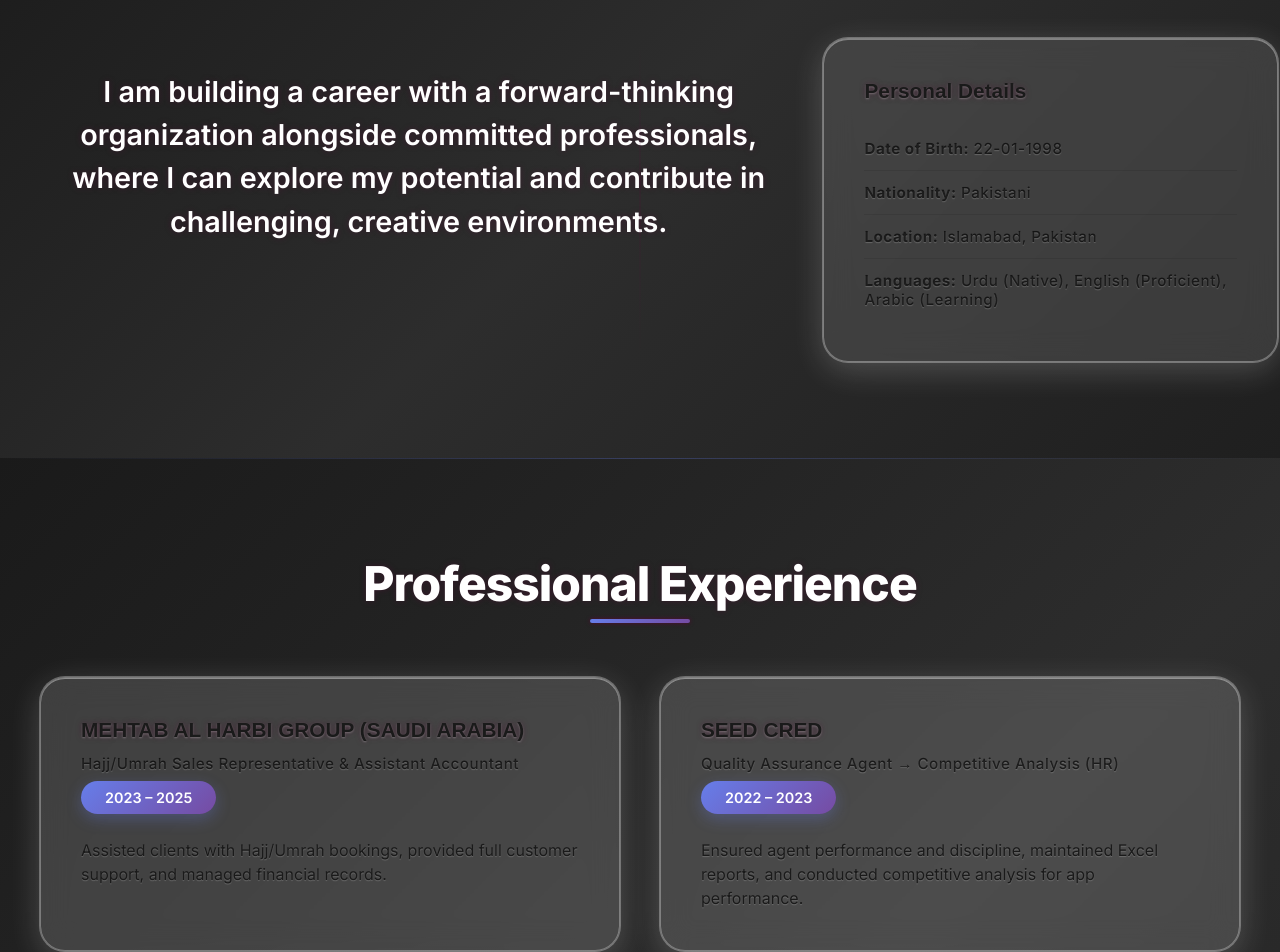
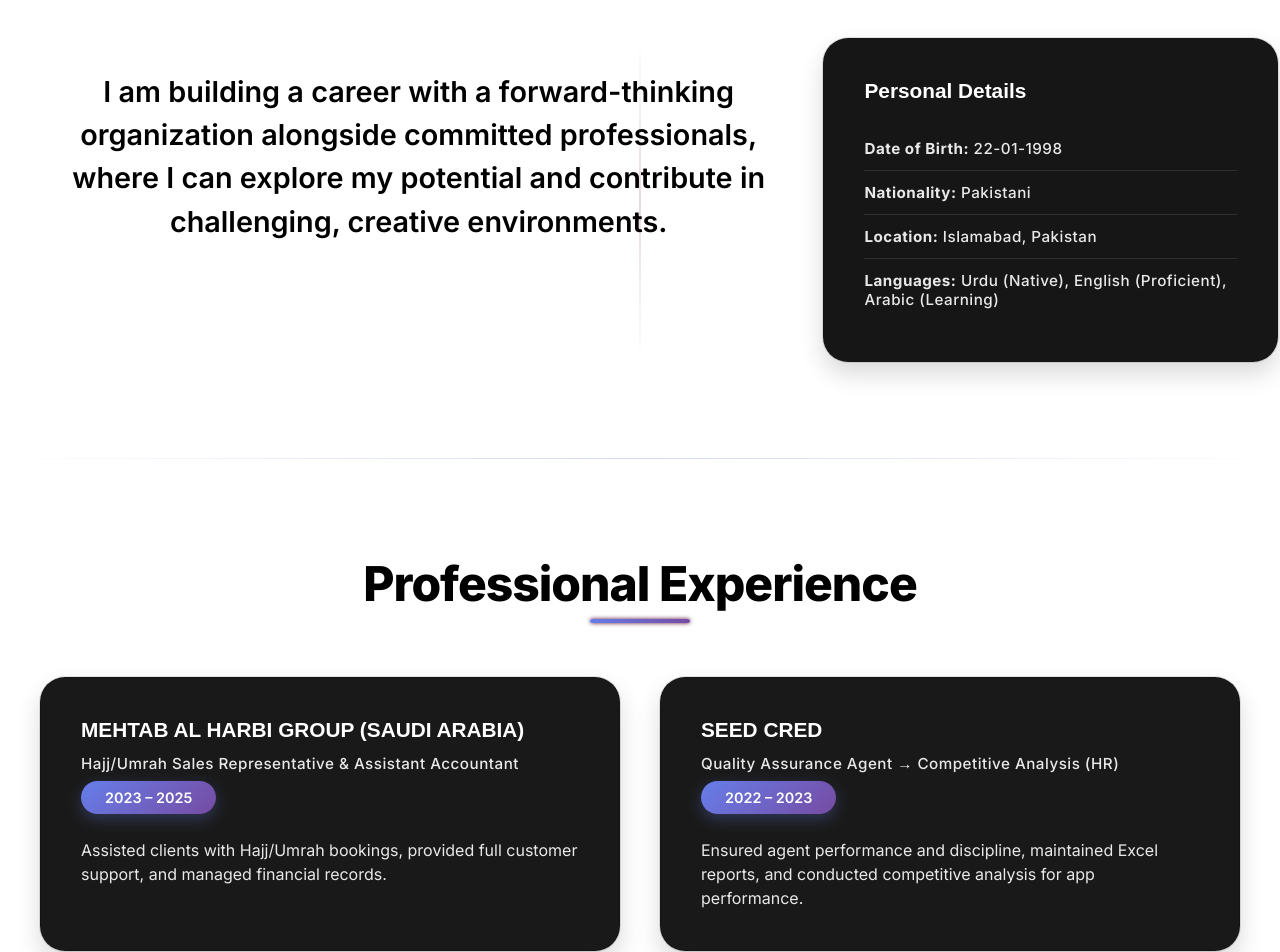
Before and after one commit to mrumair266-hash/my-portfolio, a Next.js app: page / in a window 1280 px wide. Shown: the part 1100-2052 px from the top of the page. Built offline with nearby package versions, Linux system fonts and the light colour scheme.

Commit message:
Refactor CSS styles for improved readability and consistency. Changed background colors to solid shades, removed text shadows, and adjusted hover effects for various components including containers, cards, and headings.

```diff
--- a/src/app/page.module.css
+++ b/src/app/page.module.css
@@ -2,7 +2,7 @@
 
 .container {
   min-height: 100vh;
-  background: linear-gradient(135deg, #4F46E5 0%, #F59E0B 25%, #EF4444 50%, #3B82F6 75%, #10B981 100%);
+  background: #ffffff;
   color: #333;
   font-family: 'Inter', sans-serif;
   overflow-x: hidden;
@@ -163,7 +163,7 @@
   font-weight: 900;
   margin: 0 0 1rem 0;
   color: #000;
-  text-shadow: 0 0 30px rgba(255, 255, 255, 0.5);
+  text-shadow: none;
   letter-spacing: -2px;
   animation: glowPulse 2.5s ease-in-out 1s;
 }
@@ -214,12 +214,10 @@
 }
 
 .tagline span {
-  color: #fff;
+  color: #000;
   font-size: 1.4rem;
   font-weight: 600;
-  text-shadow:
-    2px 2px 8px rgba(0, 0, 0, 0.5),
-    -2px -2px 8px rgba(85, 10, 53, 0.4);
+  text-shadow: none;
 }
 
 .tagline strong {
@@ -370,8 +368,7 @@
 /* Sections */
 .section {
   padding: 6rem 2rem;
-  background: linear-gradient(135deg, #1a1a1a 0%, #2d2d2d 50%, #1f1f1f 100%);
-  backdrop-filter: blur(20px);
+  background: #ffffff;
   position: relative;
 }
 
@@ -394,8 +391,8 @@
   font-size: 3rem;
   text-align: center;
   margin-bottom: 4rem;
-  color: white;
-  text-shadow: 0 0 6px var(--glow-base);
+  color: #000;
+  text-shadow: none;
   transition: text-shadow var(--transition-duration) ease;
   font-weight: 800;
   letter-spacing: -1px;
@@ -446,25 +443,24 @@
 .aboutText p {
   font-size: clamp(1.2rem, 2.5vw, 1.8rem);
   line-height: 1.5;
-  color: #ffffff;
+  color: #000;
   margin: 0;
   text-align: center;
   font-weight: 600;
   max-width: 65ch;
-  text-shadow: 0 0 6px var(--glow-base);
+  text-shadow: none;
 }
 
 .infoCard {
-  background: rgba(255, 255, 255, 0.15);
+  background: rgba(0, 0, 0, 0.9);
   padding: 2.5rem;
   border-radius: 25px;
   box-shadow:
-    0 8px 32px rgba(255, 255, 255, 0.2),
-    0 0 0 1px rgba(255, 255, 255, 0.3),
-    inset 0 1px 0 rgba(255, 255, 255, 0.4);
+    0 12px 24px rgba(0, 0, 0, 0.15),
+    0 0 0 1px rgba(0, 0, 0, 0.1);
   backdrop-filter: blur(15px);
-  border: 1px solid rgba(255, 255, 255, 0.3);
-  transition: all 0.3s ease-in-out;
+  border: 1px solid rgba(0, 0, 0, 0.2);
+  transition: all 0.25s ease-in-out;
   animation: fadeInBlur 0.7s ease-out;
   position: relative;
   width: 120%;
@@ -485,22 +481,23 @@
 
 .infoCard:hover,
 .infoCard:focus {
-  background: rgba(0, 0, 0, 0.3);
+  background: rgba(0, 0, 0, 0.95);
   backdrop-filter: blur(20px);
-  transform: translateY(-5px);
+  transform: translateY(-5px) scale(1.02);
   box-shadow:
     0 15px 40px rgba(0, 0, 0, 0.2),
     0 0 0 1px rgba(255, 255, 255, 0.3),
-    inset 0 1px 0 rgba(255, 255, 255, 0.1);
+    inset 0 1px 0 rgba(255, 255, 255, 0.1),
+    0 0 20px rgba(85, 10, 53, 0.25);
 }
 
 .infoCard h3 {
   margin: 0 0 1.5rem 0;
-  color: #1A1A1A;
+  color: #FFFFFF;
   font-family: 'Poppins', sans-serif;
   font-size: 1.3rem;
   font-weight: 700;
-  text-shadow: 0 0 6px var(--glow-base), 0 1px 2px rgba(255, 255, 255, 0.3);
+  text-shadow: none;
   transition: all 0.3s ease-in-out;
 }
 
@@ -517,19 +514,19 @@
 
 .infoCard li {
   padding: 0.75rem 0;
-  border-bottom: 1px solid rgba(0, 0, 0, 0.1);
-  color: rgba(0, 0, 0, 0.7);
+  border-bottom: 1px solid rgba(255, 255, 255, 0.1);
+  color: rgba(255, 255, 255, 0.9);
   font-family: 'Inter', sans-serif;
   font-size: 0.95rem;
   font-weight: 500;
   letter-spacing: 0.5px;
-  text-shadow: 0 1px 1px rgba(255, 255, 255, 0.2);
+  text-shadow: none;
   transition: all 0.3s ease-in-out;
 }
 
 .infoCard:hover li,
 .infoCard:focus li {
-  color: rgba(255, 255, 255, 0.85);
+  color: rgba(255, 255, 255, 0.95);
   border-bottom-color: rgba(255, 255, 255, 0.2);
 }
 
@@ -561,16 +558,15 @@
 }
 
 .experienceCard {
-  background: rgba(255, 255, 255, 0.15);
+  background: rgba(0, 0, 0, 0.9);
   padding: 2.5rem;
   border-radius: 25px;
   box-shadow:
-    0 8px 32px rgba(255, 255, 255, 0.2),
-    0 0 0 1px rgba(255, 255, 255, 0.3),
-    inset 0 1px 0 rgba(255, 255, 255, 0.4);
+    0 12px 24px rgba(0, 0, 0, 0.15),
+    0 0 0 1px rgba(0, 0, 0, 0.1);
   backdrop-filter: blur(15px);
-  border: 1px solid rgba(255, 255, 255, 0.3);
-  transition: all 0.3s ease-in-out;
+  border: 1px solid rgba(0, 0, 0, 0.2);
+  transition: all 0.25s ease-in-out;
   position: relative;
   overflow: hidden;
   animation: fadeInLift 0.7s ease-out;
@@ -602,13 +598,14 @@
 
 .experienceCard:hover,
 .experienceCard:focus {
-  background: rgba(0, 0, 0, 0.3);
+  background: rgba(0, 0, 0, 0.95);
   backdrop-filter: blur(20px);
-  transform: translateY(-5px);
+  transform: translateY(-5px) scale(1.02);
   box-shadow:
     0 15px 40px rgba(0, 0, 0, 0.2),
     0 0 0 1px rgba(255, 255, 255, 0.3),
-    inset 0 1px 0 rgba(255, 255, 255, 0.1);
+    inset 0 1px 0 rgba(255, 255, 255, 0.1),
+    0 0 20px rgba(85, 10, 53, 0.25);
 }
 
 .experienceHeader {
@@ -617,11 +614,11 @@
 
 .experienceHeader h3 {
   margin: 0 0 0.75rem 0;
-  color: #1A1A1A;
+  color: #FFFFFF;
   font-family: 'Poppins', sans-serif;
   font-size: 1.3rem;
   font-weight: 700;
-  text-shadow: 0 0 6px var(--glow-base), 0 1px 2px rgba(255, 255, 255, 0.3);
+  text-shadow: none;
   transition: all 0.3s ease-in-out;
 }
 
@@ -636,15 +633,15 @@
   font-size: 0.95rem;
   font-weight: 500;
   letter-spacing: 0.5px;
-  color: rgba(0, 0, 0, 0.7);
+  color: rgba(255, 255, 255, 0.9);
   margin-bottom: 0.5rem;
-  text-shadow: 0 1px 1px rgba(255, 255, 255, 0.2);
+  text-shadow: none;
   transition: all 0.3s ease-in-out;
 }
 
 .experienceCard:hover .role,
 .experienceCard:focus .role {
-  color: rgba(255, 255, 255, 0.85);
+  color: rgba(255, 255, 255, 0.95);
 }
 
 .duration {
@@ -665,13 +662,13 @@
 }
 
 .experienceCard p {
-  color: #1A1A1A;
+  color: rgba(255, 255, 255, 0.9);
   font-family: 'Inter', sans-serif;
   font-size: 1rem;
   font-weight: 400;
   line-height: 1.5em;
   margin: 0;
-  text-shadow: 0 1px 1px rgba(255, 255, 255, 0.2);
+  text-shadow: none;
   transition: all 0.3s ease-in-out;
 }
 
@@ -688,16 +685,15 @@
 }
 
 .skillsCategory {
-  background: rgba(255, 255, 255, 0.15);
+  background: rgba(0, 0, 0, 0.9);
   padding: 2.5rem;
   border-radius: 25px;
   box-shadow:
-    0 8px 32px rgba(255, 255, 255, 0.2),
-    0 0 0 1px rgba(255, 255, 255, 0.3),
-    inset 0 1px 0 rgba(255, 255, 255, 0.4);
+    0 12px 24px rgba(0, 0, 0, 0.15),
+    0 0 0 1px rgba(0, 0, 0, 0.1);
   backdrop-filter: blur(15px);
-  border: 1px solid rgba(255, 255, 255, 0.3);
-  transition: all 0.3s ease-in-out;
+  border: 1px solid rgba(0, 0, 0, 0.2);
+  transition: all 0.25s ease-in-out;
   position: relative;
   overflow: hidden;
   animation: fadeInLift 0.7s ease-out;
@@ -709,23 +705,24 @@
 
 .skillsCategory:hover,
 .skillsCategory:focus {
-  background: rgba(0, 0, 0, 0.3);
+  background: rgba(0, 0, 0, 0.95);
   backdrop-filter: blur(20px);
-  transform: translateY(-5px);
+  transform: translateY(-5px) scale(1.02);
   box-shadow:
     0 15px 40px rgba(0, 0, 0, 0.2),
     0 0 0 1px rgba(255, 255, 255, 0.3),
-    inset 0 1px 0 rgba(255, 255, 255, 0.1);
+    inset 0 1px 0 rgba(255, 255, 255, 0.1),
+    0 0 20px rgba(85, 10, 53, 0.25);
 }
 
 .skillsCategory h3 {
   margin: 0 0 2rem 0;
-  color: #1A1A1A;
+  color: #FFFFFF;
   font-family: 'Poppins', sans-serif;
   font-size: 1.3rem;
   text-align: center;
   font-weight: 700;
-  text-shadow: 0 0 6px var(--glow-base), 0 1px 2px rgba(255, 255, 255, 0.3);
+  text-shadow: none;
   transition: all 0.3s ease-in-out;
 }
 
@@ -742,20 +739,20 @@
 }
 
 .skillTag {
-  background: rgba(0, 0, 0, 0.1);
-  color: #1A1A1A;
+  background: rgba(255, 255, 255, 0.1);
+  color: #FFFFFF;
   padding: 0.75rem 1.5rem;
   border-radius: 25px;
   font-family: 'Inter', sans-serif;
   font-size: 1rem;
   font-weight: 400;
   line-height: 1.5em;
-  text-shadow: 0 1px 1px rgba(255, 255, 255, 0.2);
+  text-shadow: none;
   transition: all 0.3s ease-in-out;
   box-shadow: 0 2px 8px rgba(0, 0, 0, 0.1);
   position: relative;
   overflow: hidden;
-  border: 1px solid rgba(0, 0, 0, 0.1);
+  border: 1px solid rgba(255, 255, 255, 0.2);
 }
 
 .skillsCategory:hover .skillTag,
@@ -780,17 +777,16 @@
 }
 
 .educationCard {
-  background: rgba(255, 255, 255, 0.15);
+  background: rgba(0, 0, 0, 0.9);
   padding: 2.5rem;
   border-radius: 25px;
   box-shadow:
-    0 8px 32px rgba(255, 255, 255, 0.2),
-    0 0 0 1px rgba(255, 255, 255, 0.3),
-    inset 0 1px 0 rgba(255, 255, 255, 0.4);
+    0 12px 24px rgba(0, 0, 0, 0.15),
+    0 0 0 1px rgba(0, 0, 0, 0.1);
   backdrop-filter: blur(15px);
-  border: 1px solid rgba(255, 255, 255, 0.3);
+  border: 1px solid rgba(0, 0, 0, 0.2);
   text-align: center;
-  transition: all 0.3s ease-in-out;
+  transition: all 0.25s ease-in-out;
   position: relative;
   overflow: hidden;
   animation: fadeInLift 0.7s ease-out;
@@ -818,24 +814,25 @@
 
 .educationCard:hover,
 .educationCard:focus {
-  background: rgba(0, 0, 0, 0.3);
+  background: rgba(0, 0, 0, 0.95);
   backdrop-filter: blur(20px);
-  transform: translateY(-5px);
+  transform: translateY(-5px) scale(1.02);
   box-shadow:
     0 15px 40px rgba(0, 0, 0, 0.2),
     0 0 0 1px rgba(255, 255, 255, 0.3),
-    inset 0 1px 0 rgba(255, 255, 255, 0.1);
+    inset 0 1px 0 rgba(255, 255, 255, 0.1),
+    0 0 20px rgba(85, 10, 53, 0.25);
 }
 
 .educationCard h3 {
   margin: 0 0 0.75rem 0;
-  color: #1A1A1A;
+  color: #FFFFFF;
   font-family: 'Poppins', sans-serif;
   font-size: 1.3rem;
   font-weight: 700;
   position: relative;
   z-index: 1;
-  text-shadow: 0 0 6px var(--glow-base), 0 1px 2px rgba(255, 255, 255, 0.3);
+  text-shadow: none;
   transition: all 0.3s ease-in-out;
 }
 
@@ -845,7 +842,7 @@
 }
 
 .educationCard p {
-  color: rgba(0, 0, 0, 0.7);
+  color: rgba(255, 255, 255, 0.9);
   font-family: 'Inter', sans-serif;
   font-size: 0.95rem;
   font-weight: 500;
@@ -853,13 +850,13 @@
   margin: 0 0 1.5rem 0;
   position: relative;
   z-index: 1;
-  text-shadow: 0 1px 1px rgba(255, 255, 255, 0.2);
+  text-shadow: none;
   transition: all 0.3s ease-in-out;
 }
 
 .educationCard:hover p,
 .educationCard:focus p {
-  color: rgba(255, 255, 255, 0.85);
+  color: rgba(255, 255, 255, 0.95);
 }
 
 .status {
@@ -897,16 +894,15 @@
 }
 
 .contactCard {
-  background: rgba(255, 255, 255, 0.15);
+  background: rgba(0, 0, 0, 0.9);
   padding: 3rem;
   border-radius: 25px;
   box-shadow:
-    0 8px 32px rgba(255, 255, 255, 0.2),
-    0 0 0 1px rgba(255, 255, 255, 0.3),
-    inset 0 1px 0 rgba(255, 255, 255, 0.4);
+    0 12px 24px rgba(0, 0, 0, 0.15),
+    0 0 0 1px rgba(0, 0, 0, 0.1);
   backdrop-filter: blur(15px);
-  border: 1px solid rgba(255, 255, 255, 0.3);
-  transition: all 0.3s ease-in-out;
+  border: 1px solid rgba(0, 0, 0, 0.2);
+  transition: all 0.25s ease-in-out;
   text-align: center;
   max-width: 500px;
   width: 100%;
@@ -915,22 +911,23 @@
 
 .contactCard:hover,
 .contactCard:focus {
-  background: rgba(0, 0, 0, 0.3);
+  background: rgba(0, 0, 0, 0.95);
   backdrop-filter: blur(20px);
-  transform: translateY(-5px);
+  transform: translateY(-5px) scale(1.02);
   box-shadow:
     0 15px 40px rgba(0, 0, 0, 0.2),
     0 0 0 1px rgba(255, 255, 255, 0.3),
-    inset 0 1px 0 rgba(255, 255, 255, 0.1);
+    inset 0 1px 0 rgba(255, 255, 255, 0.1),
+    0 0 20px rgba(85, 10, 53, 0.25);
 }
 
 .contactCard h3 {
   margin: 0 0 1rem 0;
-  color: #1A1A1A;
+  color: #FFFFFF;
   font-family: 'Poppins', sans-serif;
   font-size: 1.3rem;
   font-weight: 700;
-  text-shadow: 0 0 6px var(--glow-base), 0 1px 2px rgba(255, 255, 255, 0.3);
+  text-shadow: none;
   transition: all 0.3s ease-in-out;
 }
 
@@ -940,13 +937,13 @@
 }
 
 .contactCard > p {
-  color: #1A1A1A;
+  color: rgba(255, 255, 255, 0.9);
   font-family: 'Inter', sans-serif;
   font-size: 1rem;
   font-weight: 400;
   line-height: 1.5em;
   margin: 0 0 2.5rem 0;
-  text-shadow: 0 1px 1px rgba(255, 255, 255, 0.2);
+  text-shadow: none;
   transition: all 0.3s ease-in-out;
 }
 
```
